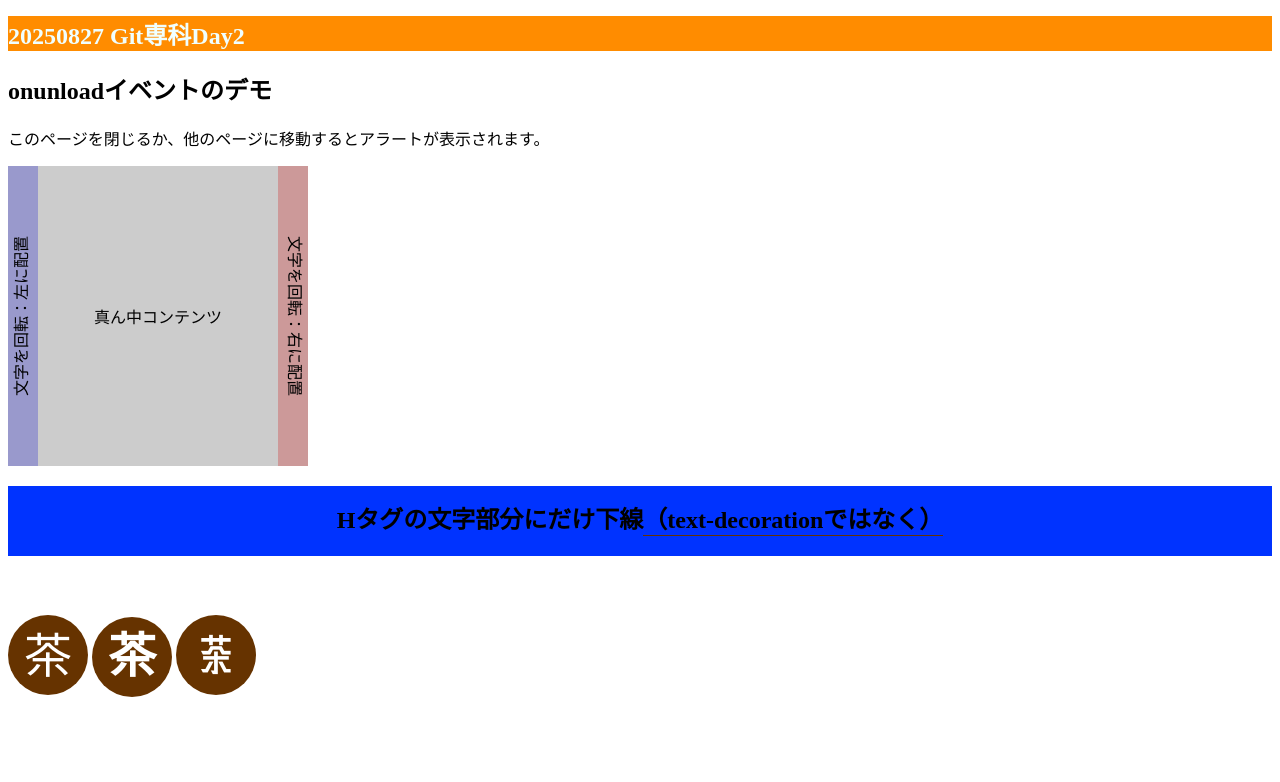
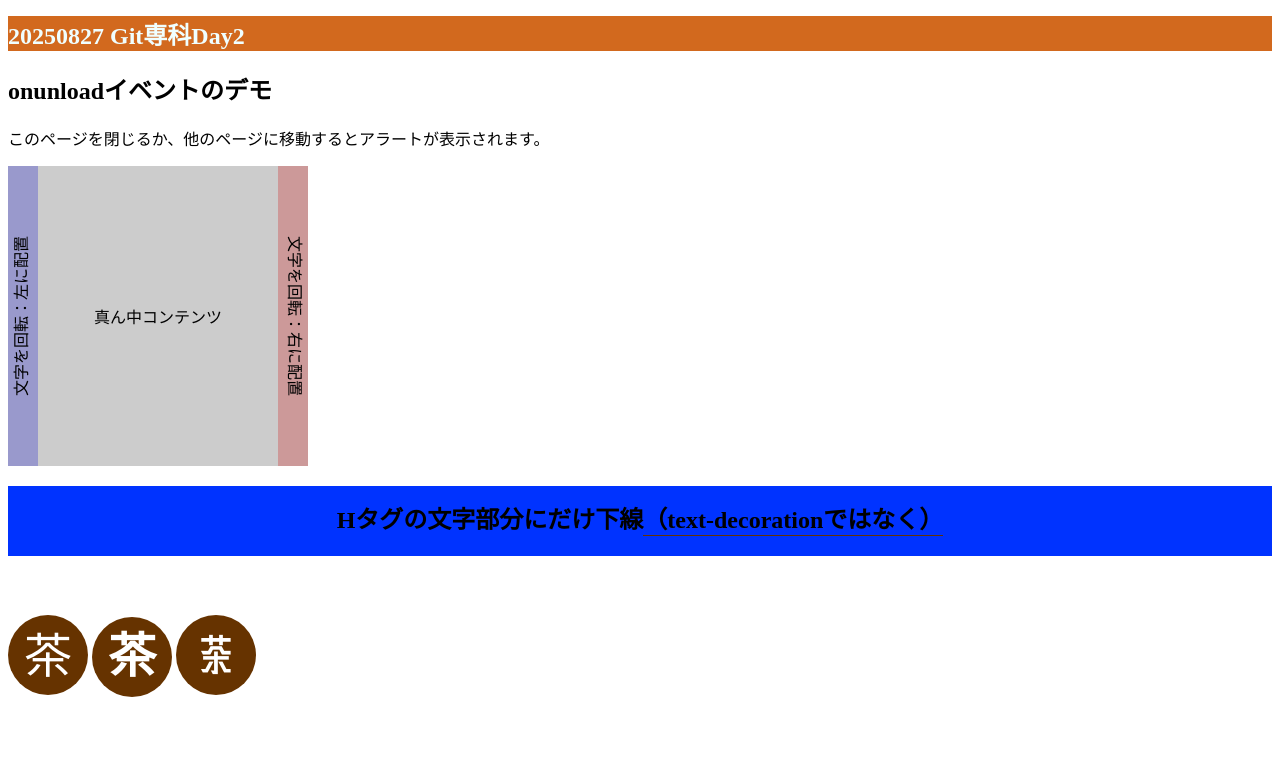
Before and after one commit to sssachikooo/GitTestDay2_02, a plain HTML site: page index.html in a window 1280 px wide. Shown: the top 782 px of the page. Drawn offline with Linux system fonts and the light colour scheme; a web font is replaced by a local one.

Commit message:
[fix]h1背景色変更

```diff
--- a/index.html
+++ b/index.html
@@ -25,7 +25,9 @@
         </script>
     </head>
     <body>
-        <h1>20250827 Git専科Day2</h1>
+        <header>
+          <h1>20250827 Git専科Day2</h1>
+        </header>
 
         <h2>onunloadイベントのデモ</h2>
         <p>このページを閉じるか、他のページに移動するとアラートが表示されます。</p>
--- a/test.css
+++ b/test.css
@@ -26,7 +26,7 @@
 h1 {
     color: azure;
     font-size: 24px;
-    background-color: darkorange;
+    background-color:chocolate;
 }
 
 .wrapper {
```
